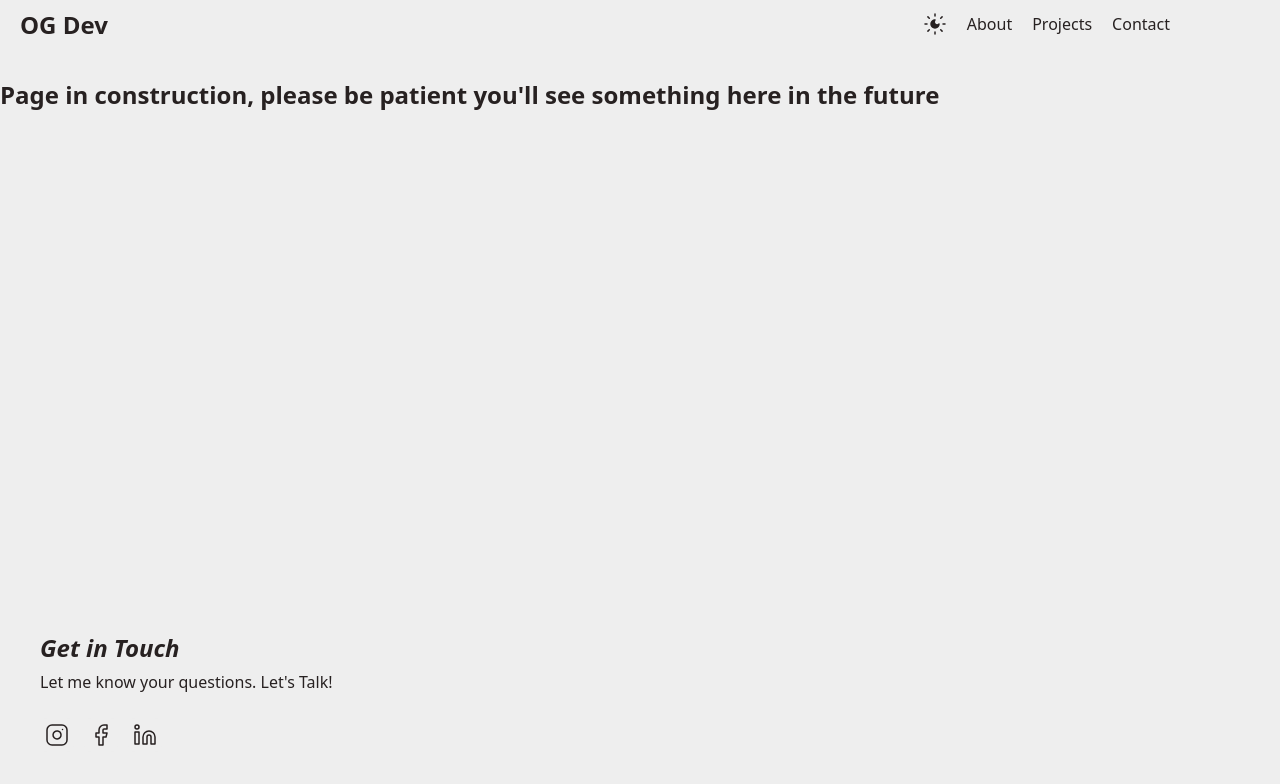
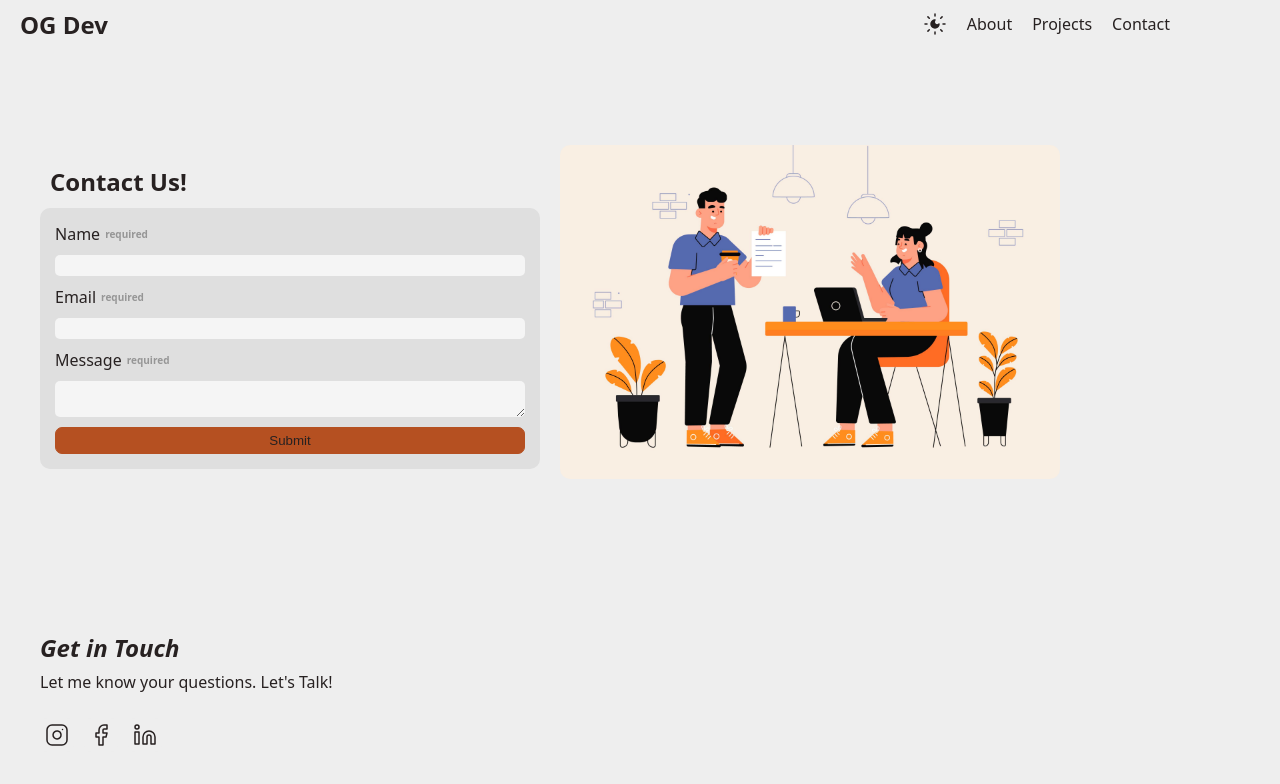
Before and after one commit to oswaldo32s/OdinReact, a React (Vite) app: page /contact in a window 1280 px wide. Shown: the top 784 px of the page. Built offline with nearby package versions, Linux system fonts and the light colour scheme.

Commit message:
feat: Add contact us page

```diff
--- a/src/Pages/Contact/Contact.jsx
+++ b/src/Pages/Contact/Contact.jsx
@@ -1,6 +1,40 @@
+import Form from "../../components/Form/Form"
+import styles from './Contact.module.css'
+
 function Contact() {
+  const contactFormData = [
+    {
+      id: 1,
+      name: 'name',
+      label: 'Name',
+      type: 'text',
+      isRequired: true,
+    },
+    {
+      id: 2,
+      name: 'email',
+      label: 'Email',
+      type: 'email',
+      isRequired: true
+    },
+    {
+      id: 3,
+      name: 'message',
+      label: 'Message',
+      type: 'textarea',
+      isRequired: true
+    },
+  ]
   return (
-    <h2>Page in construction, please be patient you&apos;ll see something here in the future</h2>
+    <div className={styles.wrapContainer}>
+      <section className={styles.container}>
+        <div className={styles.formSection}>
+          <h2 className={styles.title}>Contact Us!</h2>
+          <Form dataArray={contactFormData}/>
+        </div>
+        <img src="/images/contact-us.jpg" alt="contact us image" className={styles.img}/>
+      </section>
+    </div>
   )
 }
 
--- /dev/null
+++ b/src/Pages/Contact/Contact.module.css
@@ -0,0 +1,37 @@
+.wrapContainer {
+  justify-content: center;
+  display: flex;
+  width: 100%;
+  padding: 20px;
+}
+
+.container {
+  display: flex;
+  align-items: center;
+  gap: 20px;
+  max-width: 1200px;
+  width: 100%;
+}
+
+.formSection {
+  width: 100%;
+  max-width: 500px;
+}
+
+.title {
+  margin: 10px;
+}
+
+.img {
+  width: 100%;
+  max-width: 500px;
+  height: auto;
+  border-radius: 10px;
+}
+
+@media (max-width: 1000px) {
+  .container {
+    justify-content: start;
+    flex-direction:column-reverse;
+  }
+}
--- /dev/null
+++ b/src/components/Form/Form.jsx
@@ -0,0 +1,29 @@
+/* eslint-disable react/prop-types */
+import InputSection from "./InputSection"
+import styles from './Form.module.css'
+
+function Form({dataArray}) {
+  return (
+      <form className={styles.form} action="#" onSubmit={(e) => {
+        const form = e.target.closest('form')
+        e.preventDefault()
+        alert('Message sent, thanks!')
+        form.reset()
+      }}>
+        {dataArray.map(object => {
+            return (
+              <InputSection
+              key={object.id}
+              id = {object.name}
+              label = {object.label}
+              type = {object.type}
+              isRequired = {true}
+            />
+            )
+          })}
+        <button>Submit</button>
+      </form>
+  )
+}
+
+export default Form
--- /dev/null
+++ b/src/components/Form/Form.module.css
@@ -0,0 +1,9 @@
+.form {
+  display: flex;
+  flex-direction: column;
+  gap: 10px;
+  background-color: var(--bg-box);
+  border-radius: 10px;
+  padding: 15px;
+  width: 100%;
+}
--- /dev/null
+++ b/src/components/Form/InputSection.jsx
@@ -0,0 +1,17 @@
+import styles from './InputSection.module.css'
+/* eslint-disable react/prop-types */
+function InputSection({id, label, type, isRequired}) {
+  return (
+    <div className={styles.container}>
+      <label htmlFor={id} className={styles.label}>
+        {label}
+        <span className={styles.requiredField}>
+          {isRequired ? 'required' : ''}
+        </span>
+      </label>
+      {type === 'textarea'? <textarea id={id} className={styles.input} required={isRequired}></textarea> : <input required={isRequired} id={id} type={type} className={styles.input}/>}
+    </div>
+  )
+}
+
+export default InputSection
--- /dev/null
+++ b/src/components/Form/InputSection.module.css
@@ -0,0 +1,28 @@
+.container {
+  display: flex;
+  flex-direction: column;
+  gap: 10px;
+}
+
+.requiredField {
+  font-size: 10px;
+  font-weight: 600;
+  color: #969696;
+  margin-left: 5px;
+}
+
+.label {
+  display: flex;
+  align-items: center;
+}
+
+.input {
+  background-color: #f5f5f5;
+  border: none;
+  border-radius: 5px;
+  padding: 3px;
+}
+
+.input:focus {
+  outline: 2px solid var(--accent);
+}
```
Also changed, not shown: public/images/contact-us.jpg (added).
